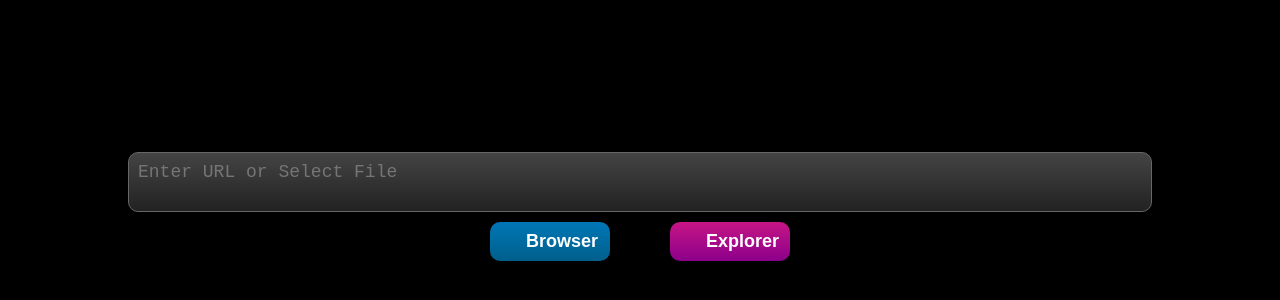
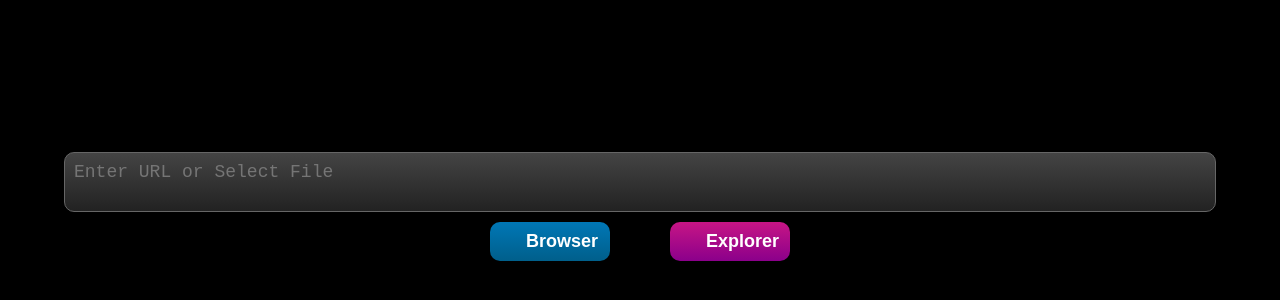
Before and after one commit to cinascorp/08, a plain HTML site: page brz.html in a window 1280 px wide. Shown: the part 194-494 px from the top of the page. Drawn offline with Linux system fonts and the light colour scheme.

Commit message:
Add files via upload

```diff
--- a/brz.html
+++ b/brz.html
@@ -1,5 +1,3 @@
-<head>
-  <meta charset="UTF-8" />Browser</title>
   <style>
     html, body {
       margin: 0; padding: 0;
@@ -22,7 +20,7 @@
       align-items: center;
       flex-direction: column;
       z-index: 1000;
-      width: 80%;
+      width: 90%;
       margin: 0 25px;
     }
     textarea {
@@ -39,10 +37,15 @@
       display: none;
     }
     button {
-      border: none; border-radius: 10px;
-      padding: 0.5em 2em; font-size: 18px; font-weight: bold;
-      cursor: pointer; box-shadow: 0 4px 8px rgba(0,0,0,0.6), 0 2px 4px rgba(0,0,0,0.4);
-      transition: transform 0.1s, box-shadow 0.2s;
+      border: none;
+      border-radius: 10px;
+      padding: 0.5em 2em;
+      font-size: 18px;
+      font-weight: bold;
+      cursor: pointer;
+      box-shadow: 0 4px 8px rgba(0,0,0,0.6), 0 2px 4px rgba(0,0,0,0.4);
+      transition: transform 0.1s,
+      box-shadow 0.2s;
       width: 120px;
       margin: 0 20px;
     }
@@ -176,4 +179,4 @@
       this.scrollTop = this.scrollHeight;
     });
   </script>
-</body>
+  </body>
```
